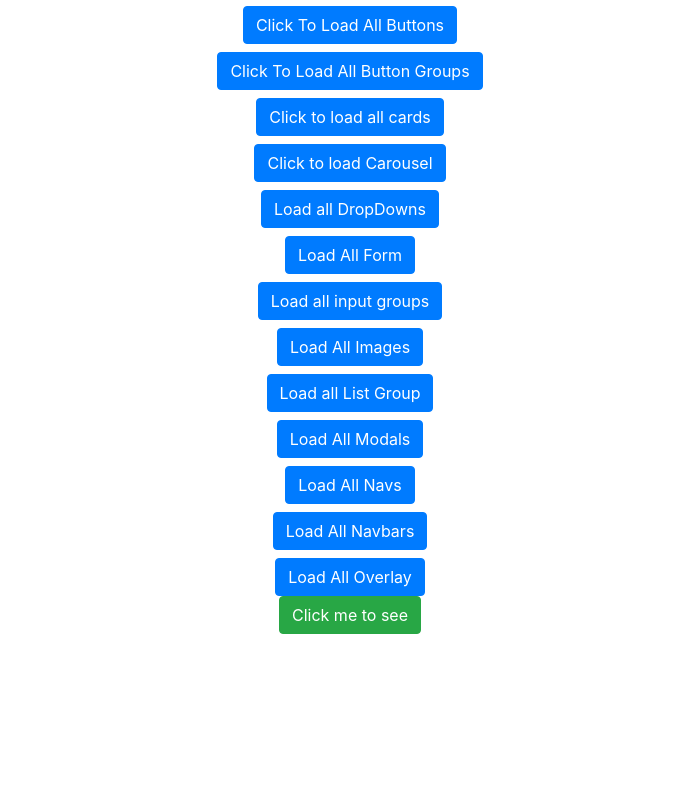
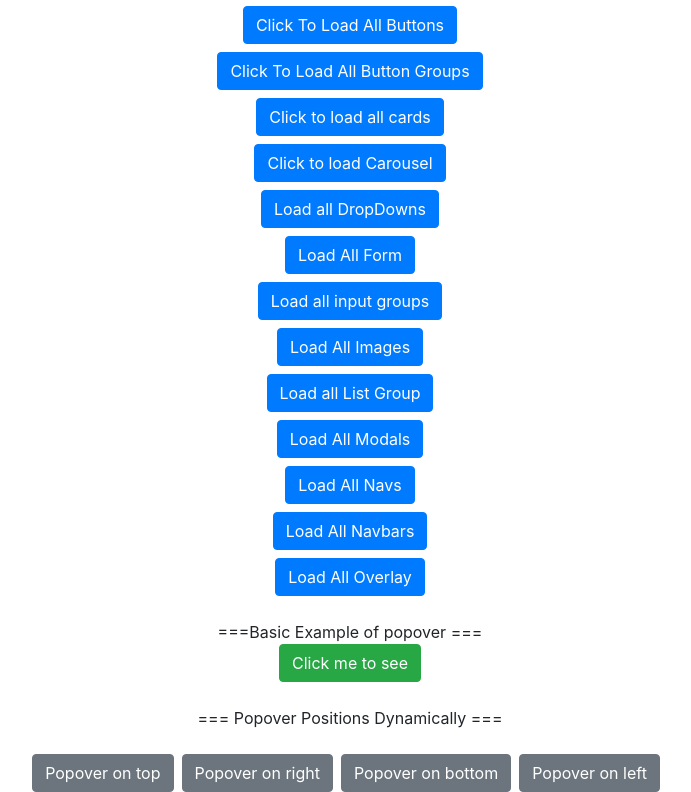
Before and after one commit to Khwajapasha/Boosrtrap-Practice, a React (Create React App) app: page / in a window 1280 px wide. Shown: the part 312-1104 px from the top of the page, without its empty margins (290-981 px from the left). Before the commit the page ends 946 px from the top, so only its background shows below. Built offline with nearby package versions, Linux system fonts and the light colour scheme.

Commit message:
Dynamic loading position of popover

```diff
--- a/src/Component/MainBodySection/PopoverComponent/AllPopover.jsx
+++ b/src/Component/MainBodySection/PopoverComponent/AllPopover.jsx
@@ -1,9 +1,11 @@
 import React from "react";
 import { PopoverBasicExample } from "./PopoverBasicExample";
+import { PopoverPositions } from "./PopoverPositions";
 export const AllPopover = () => {
   return (
     <div>
       <PopoverBasicExample />
+      <PopoverPositions />
     </div>
   );
 };
--- a/src/Component/MainBodySection/PopoverComponent/PopoverBasicExample.jsx
+++ b/src/Component/MainBodySection/PopoverComponent/PopoverBasicExample.jsx
@@ -12,6 +12,9 @@ export const PopoverBasicExample = () => {
   );
   return (
     <div>
+      <br />
+      ===Basic Example of popover ===
+      <br />
       <OverlayTrigger trigger="click" placement="right" overlay={popover}>
         <Button variant="success">Click me to see</Button>
       </OverlayTrigger>
--- /dev/null
+++ b/src/Component/MainBodySection/PopoverComponent/PopoverPositions.jsx
@@ -0,0 +1,31 @@
+import React from "react";
+import { Button, Popover, OverlayTrigger } from "react-bootstrap";
+export const PopoverPositions = () => {
+  const popoverPosition = ["top", "right", "bottom", "left"];
+  return (
+    <div>
+      <br />
+      === Popover Positions Dynamically ===
+      <br />
+      {popoverPosition.map((item) => (
+        <OverlayTrigger
+          trigger="click"
+          key={item}
+          placement={item}
+          overlay={
+            <Popover id={`popover-positioned-${item}`}>
+              <Popover.Title as="h3">{`Popover ${item}`}</Popover.Title>
+              <Popover.Content>
+                <strong>Holy guacamole!</strong> Check this info.
+              </Popover.Content>
+            </Popover>
+          }
+        >
+          <Button variant="secondary" className="mt-4 mr-2">
+            Popover on {item}
+          </Button>
+        </OverlayTrigger>
+      ))}
+    </div>
+  );
+};
```
